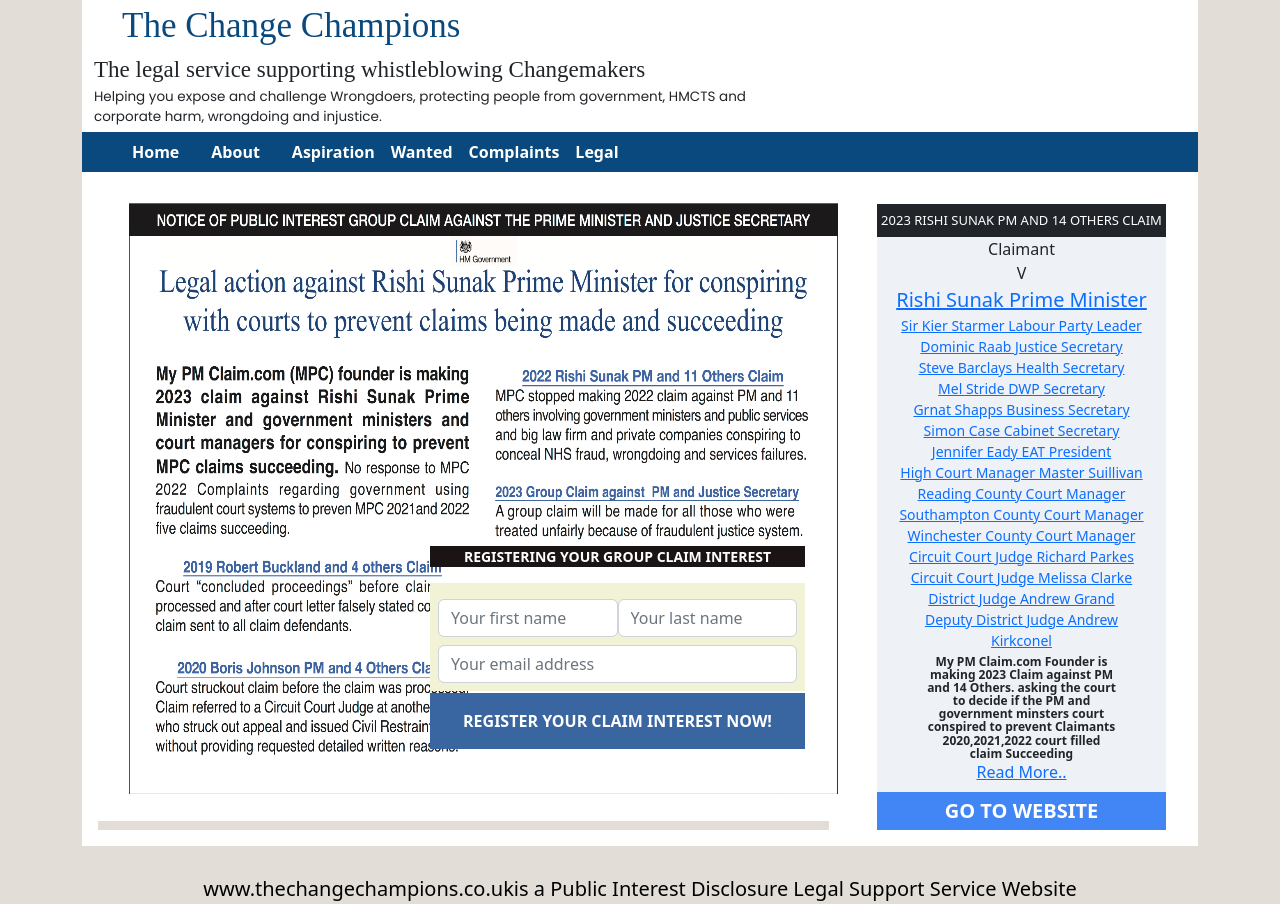
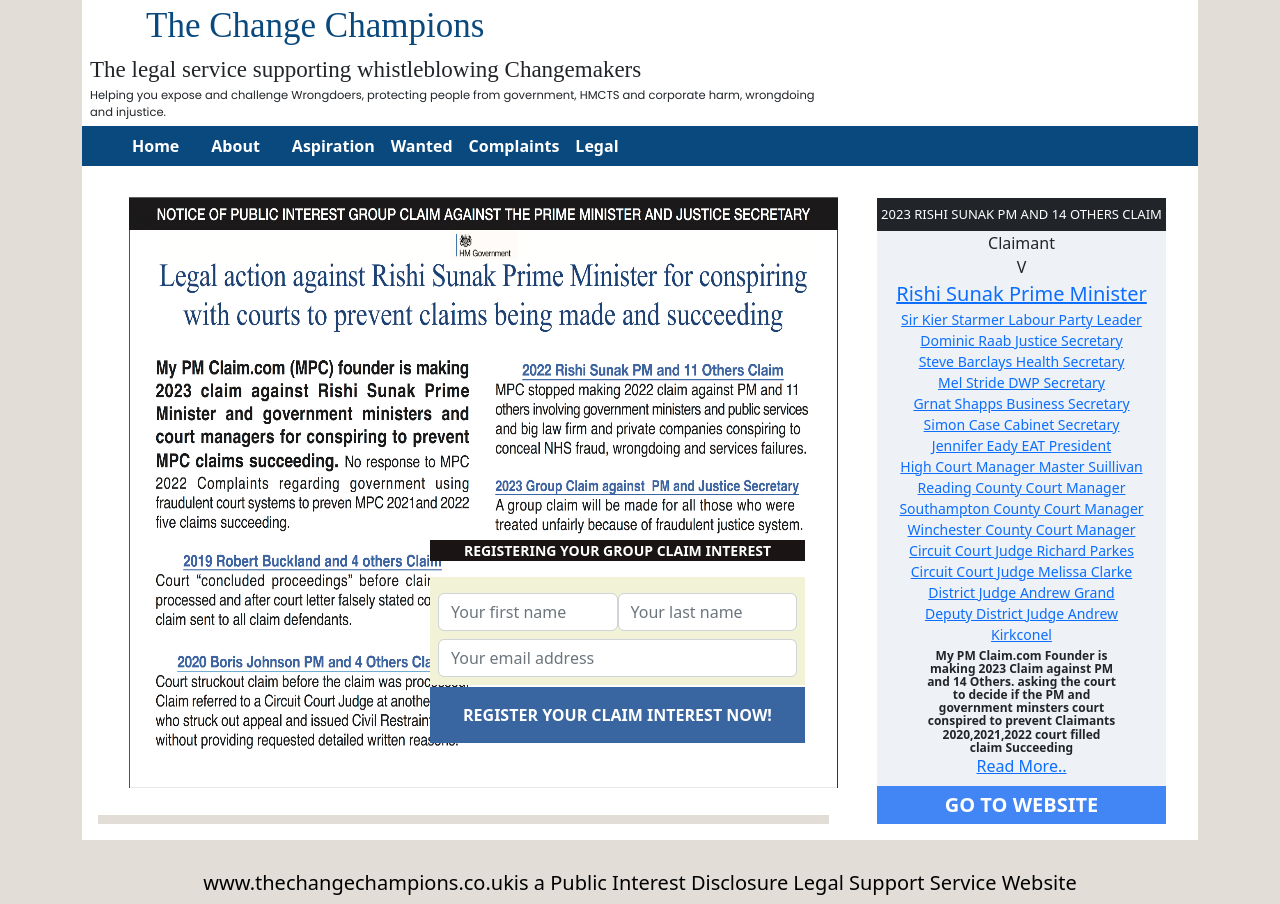
Before and after one commit to SalmaDarwish/NHS-, an Angular app: page /home in a window 1280 px wide. Built offline with nearby package versions, Linux system fonts and the light colour scheme.

Commit message:
padding edit

```diff
--- a/src/app/shared/header/header.component.css
+++ b/src/app/shared/header/header.component.css
@@ -21,7 +21,7 @@
     font-size: 23px;
 }
 .sub-header-details{
-    font-size: 13.5px;
+    font-size: 11.5px;
     font-family: 'Poppins' , sans-serif;
 }
 ul{
--- a/src/app/shared/header/header.component.html
+++ b/src/app/shared/header/header.component.html
@@ -1,10 +1,10 @@
 <div class="container bg-white">
     <div class="row header">
-        <div class="col-4 pe-0 header-col ms-4">
+        <div class="col-4 pe-0 header-col ms-5">
             <p class="d-inline ps-1 pe-0"><a  href="" class=" PM">The Change Champions</a></p>
 
         </div>
-        <div class="col-8  ms-0">
+        <div class="col-8  ms-0 px-2">
             <p class="my-0 py-0 reg w-100 mx-0 px-0">The legal service supporting whistleblowing Changemakers
 
             </p>
```
